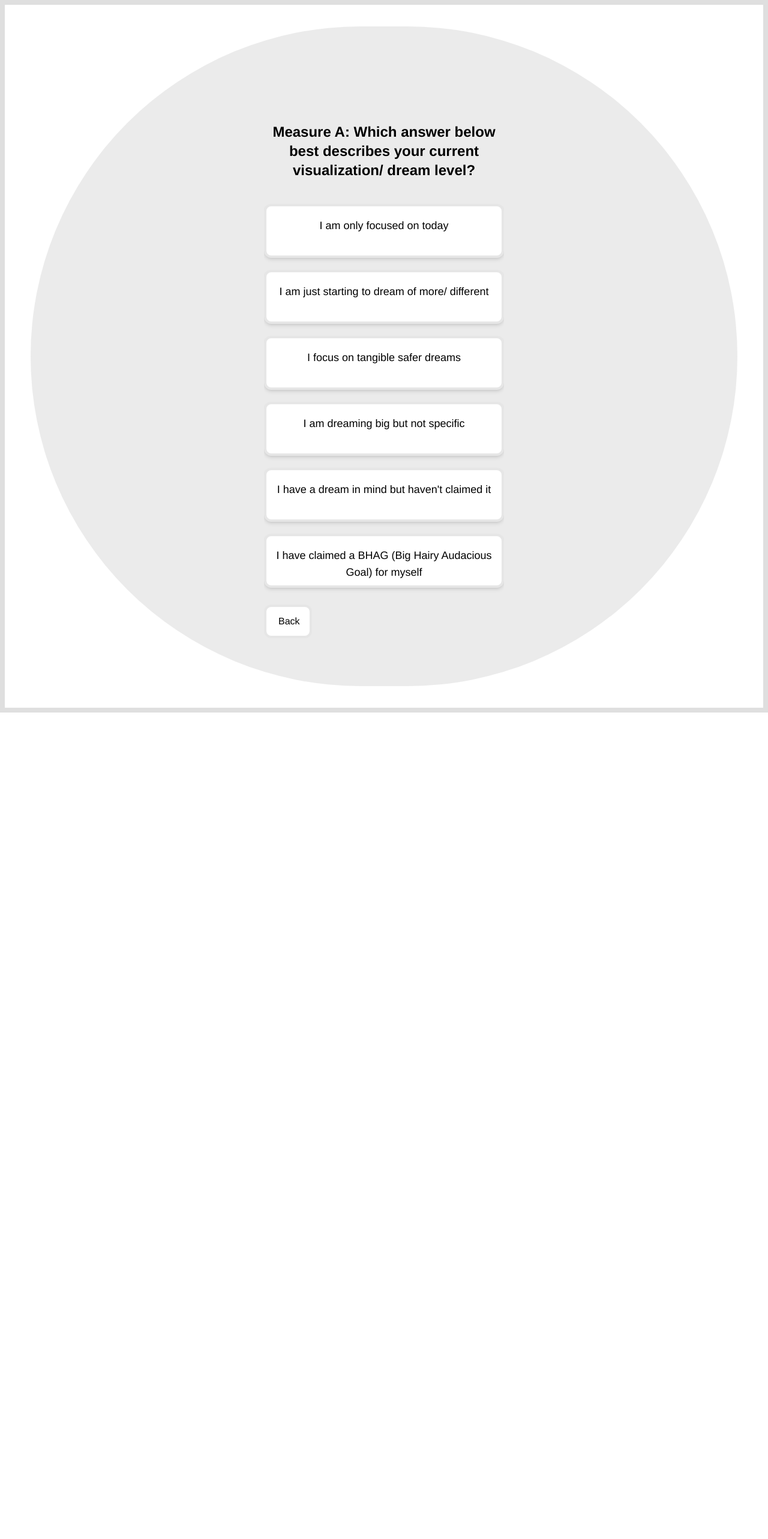
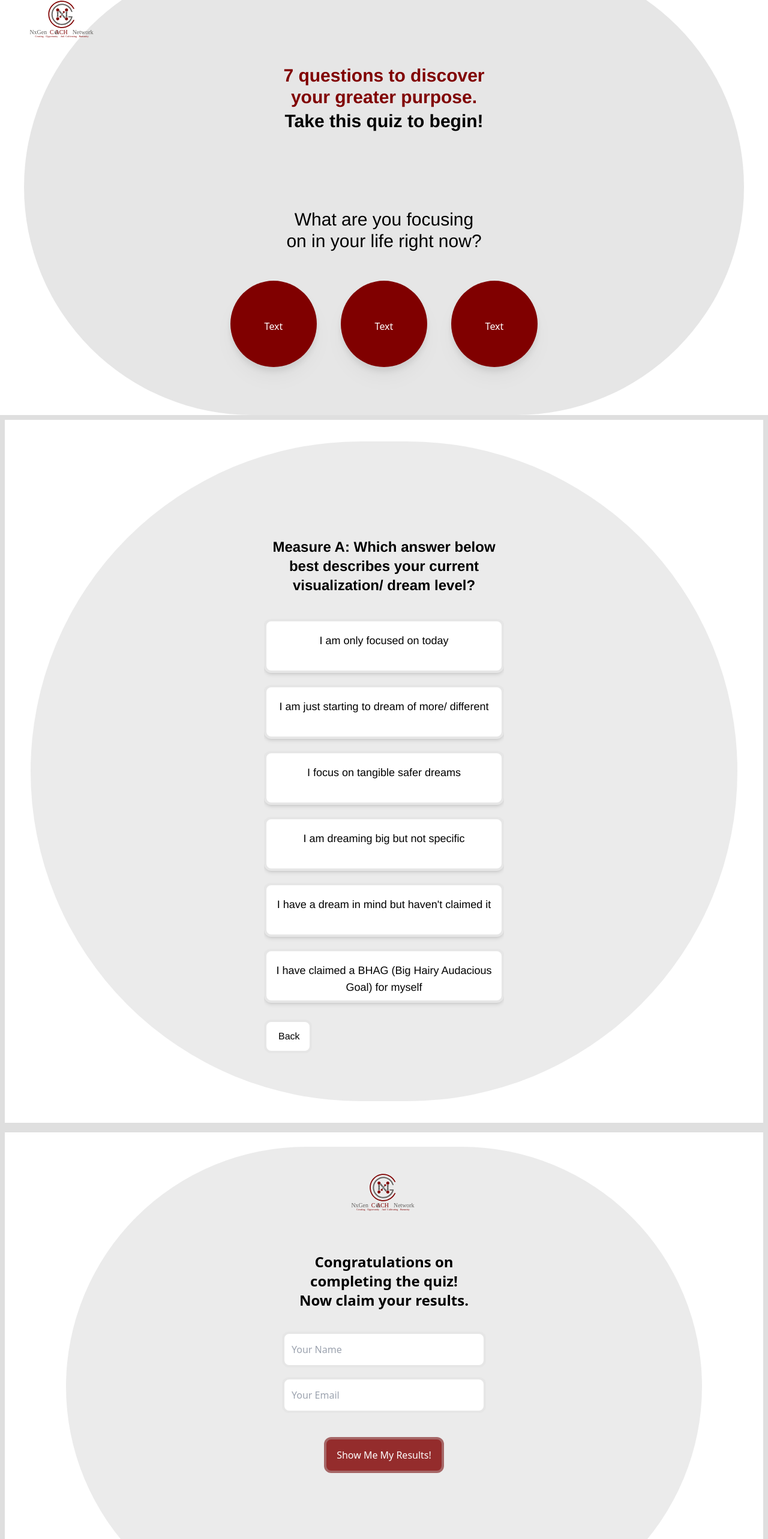
Before and after one commit to Namrath1/personalityTest, a React (Vite) app: page / in a window 1280 px wide. Shown: the top 2566 px of the page at 60% size. Before the commit the page ends 1188 px from the top, so only its background shows below. Built offline with nearby package versions, Linux system fonts and the light colour scheme.

Commit message:
happy birthday mahesh babu

```diff
--- a/src/App.jsx
+++ b/src/App.jsx
@@ -1,6 +1,7 @@
 import { useState } from "react";
 import LandingPage from "./components/landingpage/landingPage";
 import QuestionPage from "./components/questionPage/questionPage";
+import EndPage from "./components/endPage/endPage"
 
 
 function App() {
@@ -8,7 +9,9 @@ function App() {
 
   return (
     <>
-      <QuestionPage index={0} />
+      <LandingPage/>
+      <QuestionPage index={0}/>
+      <EndPage/>
     </>
   );
 }
--- /dev/null
+++ b/src/components/endPage/endPage.css
@@ -0,0 +1,7 @@
+@tailwind base;
+@tailwind components;
+@tailwind utilities;
+@font-face {
+    font-family: 'Helvectica';
+    src: url(src\assets\Helvetica.ttf);
+}
--- /dev/null
+++ b/src/components/endPage/endPage.jsx
@@ -0,0 +1,33 @@
+import React from "react";
+import "./endPage.css";
+function EndPage() {
+  return (
+      <div className=" px-2 border-8 border-[#c0c0c082]">
+        <div className=" mt-7 flex justify-center sticky">
+        <img
+          class="mx-10 mb-3 h-16 mt-10"
+          src="src\assets\NxGen Full Logo final file.svg"
+          alt="logo.svg"
+        />
+        </div>
+        <div className="max-w-[95%] min-h-fit mx-auto md:rounded-full bg-[#c0c0c050] md:mb-9 -mt-40 md:max-w-[85%] md:min-h-screen ">
+          <div className="pb-16  m-auto md:max-w-[340px]">
+            <div className="pt-44 mb-9 mt-10 ">
+             <p className="text-center font-[620] text-xl md:text-2xl">Congratulations on completing the quiz! <br /> Now claim your results.</p>
+            </div>
+            <div className="flex flex-col overflow-hidden">
+                <input type="text" placeholder="Your Name" className="w-[260px] h-[49px] mx-auto rounded-xl border-4 border-[#c0c0c065] md:w-[340px] md:h-[60px] pl-3"/>
+                <input type="email" placeholder="Your Email" className="w-[260px] h-[49px] mx-auto mt-4 mb-10 rounded-xl border-4 border-[#c0c0c065] md:w-[340px] md:h-[60px] pl-3" />
+
+                <button className="w-[180px] h-[50px] mx-auto border-4 border-[#c0c0c065] bg-[#800000d0] rounded-xl hover:bg-[#ffffffc4] text-white md:w-[200px] md:h-[60px]" >
+                    Show Me My Results!
+                </button>
+
+            </div>
+          </div>
+        </div>
+      </div>
+
+  );
+}
+export default EndPage;
--- a/src/components/landingpage/landingPage.jsx
+++ b/src/components/landingpage/landingPage.jsx
@@ -3,62 +3,37 @@ import "./landingPage.css";
 
 function LandingPage() {
   return (
-    <div class="px-12 py-7">
-      <nav class="flex justify-center md:justify-start ">
+    <div class="px-2">
+      <nav class="flex justify-center md:justify-start">
         <img
           class="mx-10 mb-3 h-16"
           src="src\assets\NxGen Full Logo final file.svg"
           alt="logo.svg"
         />
       </nav>
-      <div class="max-w-[85%] rounded md:rounded-full bg-[#c0c0c065] m-auto -mt-36 ">
+      <div class="max-w-[95%] min-h-screenrounded md:rounded-full bg-[#c0c0c065] m-auto -mt-36 ">
         <div class="font-Helvectica text-center max-w-[340px] m-auto ">
-          <p class=" font-bold text-[maroon] pt-36 text-3xl">
+          <p class=" font-bold text-[maroon] pt-44 text-xl md:text-3xl">
             7 questions to discover your greater purpose.
           </p>
-          <p class=" mt-1 font-bold text-black text-3xl">
+          <p class=" mt-1 font-bold text-black text-xl md:text-3xl">
             Take this quiz to begin!
           </p>
-          <p class=" font-[500px] mt-32 text-3xl">
+          <p class=" font-[500px] mt-32 text-xl md:text-3xl">
             What are you focusing on in your life right now?
           </p>
         </div>
-        <div class="max-w-[80%] flex md:flex md:w-[80%] mt-14 justify-center space-x-14 m-auto">
-          <div class=" h-36 w-36 rounded-full text-center bg-[#800000]  drop-shadow-xl">
+        <div class="flex flex-col mt-5 mr-28 pb-20 px-10 md:flex md:flex-row max-w-[50%] mx-auto md:justify-center md:space-x-10 md:mx-auto " >
+          <div class=" h-36 w-36 mt-7  rounded-full text-center bg-[#800000]  drop-shadow-xl ">
             <div class="pt-[4rem] text-white">Text</div>
           </div>
-          <div class=" h-36 w-36 rounded-full text-center bg-[#800000] drop-shadow-xl">
+          <div class=" h-36 w-36 mt-7  rounded-full text-center bg-[#800000] drop-shadow-xl ">
             <div class="pt-[4rem] text-white">Text</div>
           </div>
-          <div class=" h-36 w-36 rounded-full text-center bg-[#800000] drop-shadow-xl">
+          <div class=" h-36 w-36 mt-7 rounded-full text-center bg-[#800000] drop-shadow-xl ">
             <div class="pt-[4rem] text-white">Text</div>
           </div>
         </div>
-        <br />
-        <br />
-        <br />
-        <br />
-        <br />
-        <br />
-        <br />
-        <br />
-
-        <p>
-          Lorem ipsum dolor sit amet consectetur adipisicing elit. Architecto
-          totam deleniti consectetur quam mollitia commodi ratione aliquam
-          expedita exercitationem ut. Veritatis itaque, quae qui sequi
-          voluptatibus nisi neque natus aperiam. Lorem ipsum dolor sit amet,
-          consectetur adipisicing elit. Excepturi adipisci ipsum, corporis
-          assumenda voluptatum a sit culpa provident ex ipsa veritatis eum
-          tempore. Magni repudiandae vel officiis, nemo dignissimos
-          consequuntur! Lorem ipsum dolor sit amet consectetur, adipisicing
-          elit. Distinctio vel vitae non. Quia, assumenda nobis obcaecati sint
-          ratione hic reprehenderit, ducimus commodi cupiditate ea quasi
-          voluptatum libero id ut rerum?Lorem ipsum dolor sit amet consectetur
-          adipisicing elit. Itaque, delectus magnam? Libero hic, molestiae nobis
-          provident, eos asperiores rdolorum quod aliquid doloribus error,
-          facere voluptates! In consequatur maxime
-        </p>
       </div>
     </div>
   );
```
